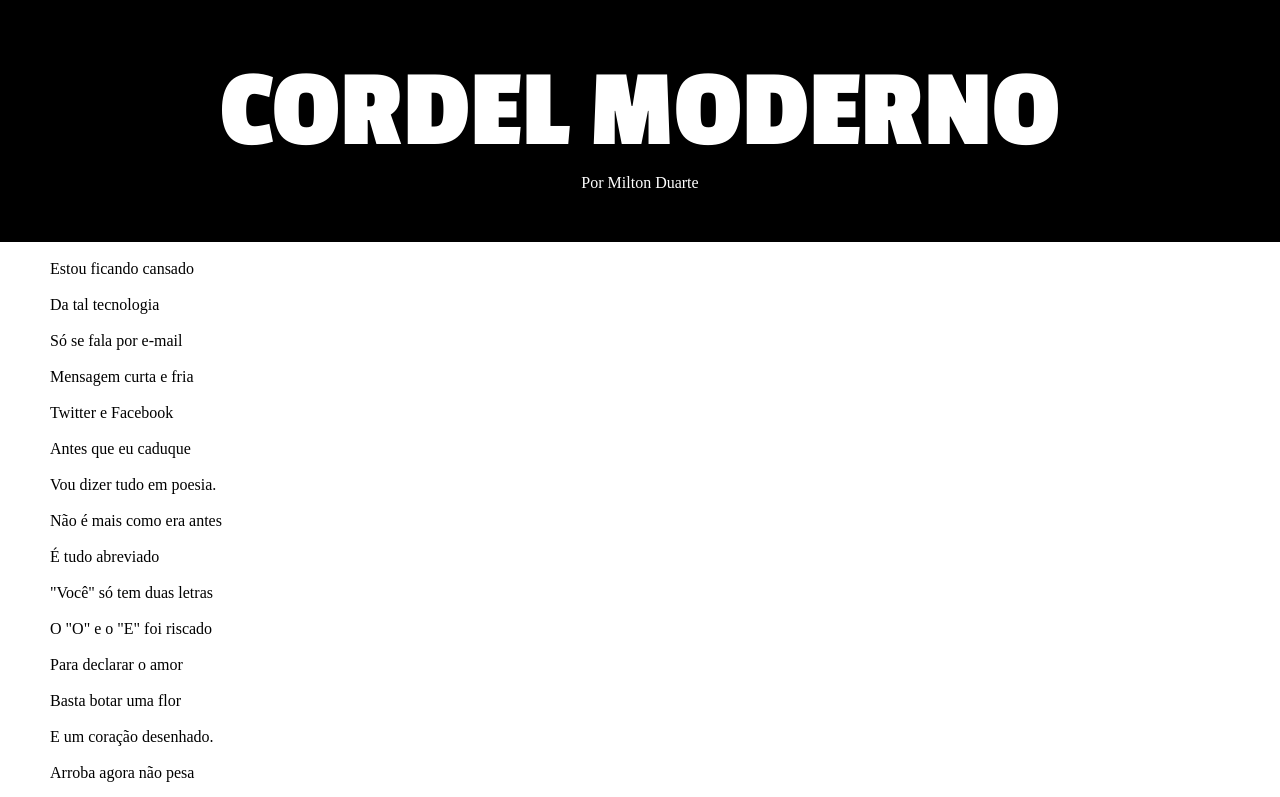
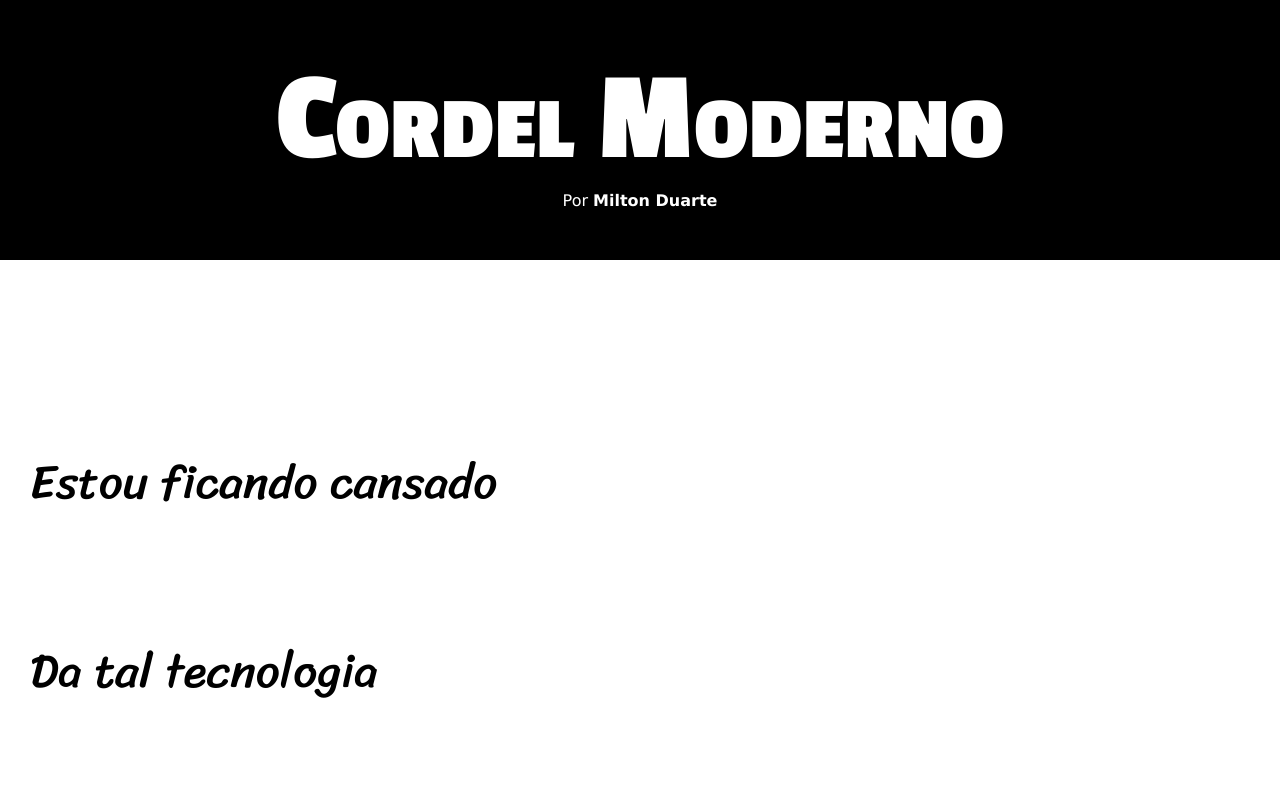
Before and after one commit to BrennusBrennus/HTML5-CSS3, a plain HTML site: page praticas html/html/pratica08/cordel.html in a window 1280 px wide. Shown: the top 797 px of the page. Drawn offline with Linux system fonts and the light colour scheme.

Commit message:
refiz do zero

```diff
--- a/praticas html/html/pratica08/cordel.css
+++ b/praticas html/html/pratica08/cordel.css
@@ -2,43 +2,98 @@
 
 @import url('https://fonts.googleapis.com/css2?family=Passion+One:wght@400;700;900&display=swap');
 
+@import url('https://fonts.googleapis.com/css2?family=Sriracha&display=swap');
+
+:root {
+    --fonte01: Verdana, Geneva, Tahoma, sans-serif;
+    --fonte02:  'passion one', cursive;
+    --fonte03: 'sriracha', cursive;
+}
+
 * {
     margin: 0px;
+    padding: 0px;
+}
+
+html, body {
+    min-height: 100vh;
+    background-color: lightslategray;
+    font-family: var(--fonte01);
 }
 
 header {
     background-color: black;
     color: white;
     text-align: center;
-    min-height: 120px;
+}
+header h1 {
     padding-top: 50px;
-    padding-bottom: 50px;
+    font-family: var(--fonte02);
+    font-size: 10vw;
+    font-variant: small-caps;
 }
 
-header h1 {
-    font-family: 'Passion One', cursive;
-    font-size: 7em;
-}
-
-.letras::first-letter {
-    font-size: 3em;
+header p {
+    padding-bottom: 50px;
 }
 
 a {
     color: white;
     text-decoration: none;
+    font-weight: bolder;
 }
 
 a:hover {
     text-decoration: underline;
 }
 
+section {
+    padding-top: 10vh;
+    padding-bottom: 10vh;
+    line-height: 2em;
+    padding-left: 30px;
+    font-family: var(--fonte03);
+    font-size: 3.7vw;
+}
+
 section p {
-    margin-left: 50px;
+    padding-bottom: 1.9em;
+}
+
+section.normal {
+    background-color: white;
+    color: black;
+}
+
+section.imagem {
+    background-color: rgb(34, 32, 32);
+    color: white;
+    box-shadow: inset 6px 6px 13px 0px rgba(0, 0, 0, 0.404);
+    background-size: cover;
+    background-attachment: fixed;
+
+}
+
+section.imagem p {
+    background-color: #00000021;
+    display: inline-block;
+    padding: 5px;
+    text-shadow: 1px 1px 0px rgba(0, 0, 0, 0.178);
+}
+
+section#img01 {
+    background-image: url(imagens/background001.jpg);
+    background-position: right center;
+}
+
+section#img02 {
+    background-image: url(imagens/background002.jpg);
+    background-position: right center;
 }
 
 footer {
     background-color: black;
+    text-align: center;
     color: white;
-    text-align: center;
+    padding: 9px;
 }
--- a/praticas html/html/pratica08/cordel.html
+++ b/praticas html/html/pratica08/cordel.html
@@ -10,12 +10,12 @@
 
 <body>
     <header>
-        <h1><sans class="letras">C</sans>ORDEL <sans class="letras">M</sans>ODERNO</h1>
+        <h1>Cordel Moderno</h1>
         <p>
             Por <a href="https://www.recantodasletras.com.br/poesias/3186743" target="_blank" rel="external">Milton Duarte</a>
         </p>
     </header>
-    <section>
+    <section class="normal">
         <p>
             <br>Estou ficando cansado</br>
             <br>Da tal tecnologia</br>
@@ -26,7 +26,7 @@
             <br>Vou dizer tudo em poesia.</br>
         </p>
     </section>
-    <section class="imagem">
+    <section class="imagem" id="img01">
         <p>
             <br>Não é mais como era antes</br>
             <br>É tudo abreviado</br>
@@ -37,7 +37,7 @@
             <br>E um coração desenhado.</br>
         </p>
     </section>
-    <section>
+        <section class="normal">
         <p>
             <br>Arroba agora não pesa</br>
             <br>É parte de um endereço</br>
@@ -57,7 +57,7 @@
             <br>Decifre esse rabisco.</br>
         </p>
     </section>
-    <section class="imagem2">
+    <section class="imagem" id="img02">
         <p>
             <br>Tenho saudade das cartas</br>
             <br>Escritas com a própria mão</br>
@@ -68,7 +68,7 @@
             <br>Nas linhas do coração.</br>
         </p>
     </section>
-    <section>
+    <section class="normal">
         <p>
             <br>Agora, escrevo e envio</br>
             <br>Chegando na mesma hora</br>
```
